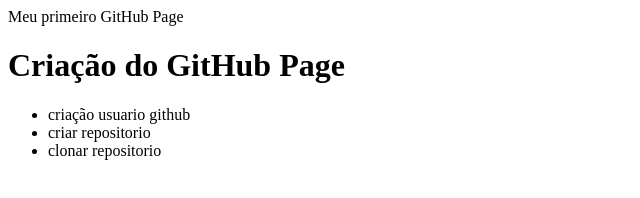
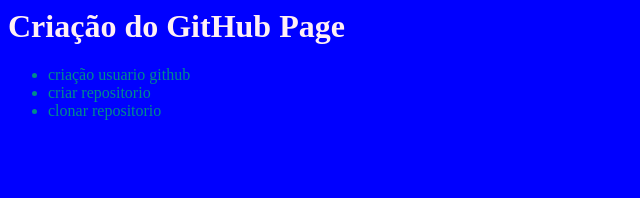
Before and after one commit to SarahLJesus/my-first-github-page1, a plain HTML site: page index.html in a window 1280 px wide. Shown: the whole page, without its empty margins (0-640 px from the left). Drawn offline with Linux system fonts and the light colour scheme.

Commit message:
Alterações index.html

```diff
--- a/index.html
+++ b/index.html
@@ -1,6 +1,6 @@
 <html>
  <head>
-  <link eal
+  <link rel="stylesheet" type="text/css" href="style.css"/>
   <title>Meu primeiro GitHub Page</title>
   </head>
   <body>
```
